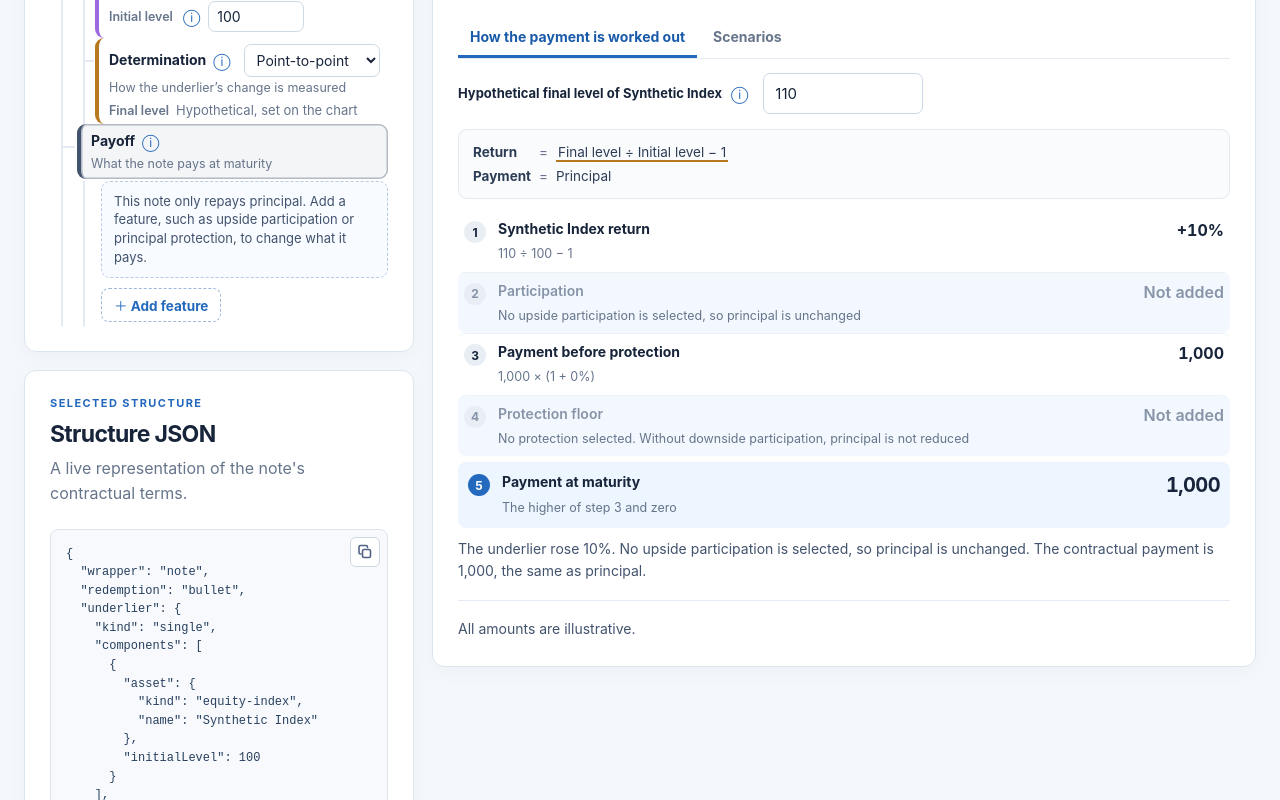
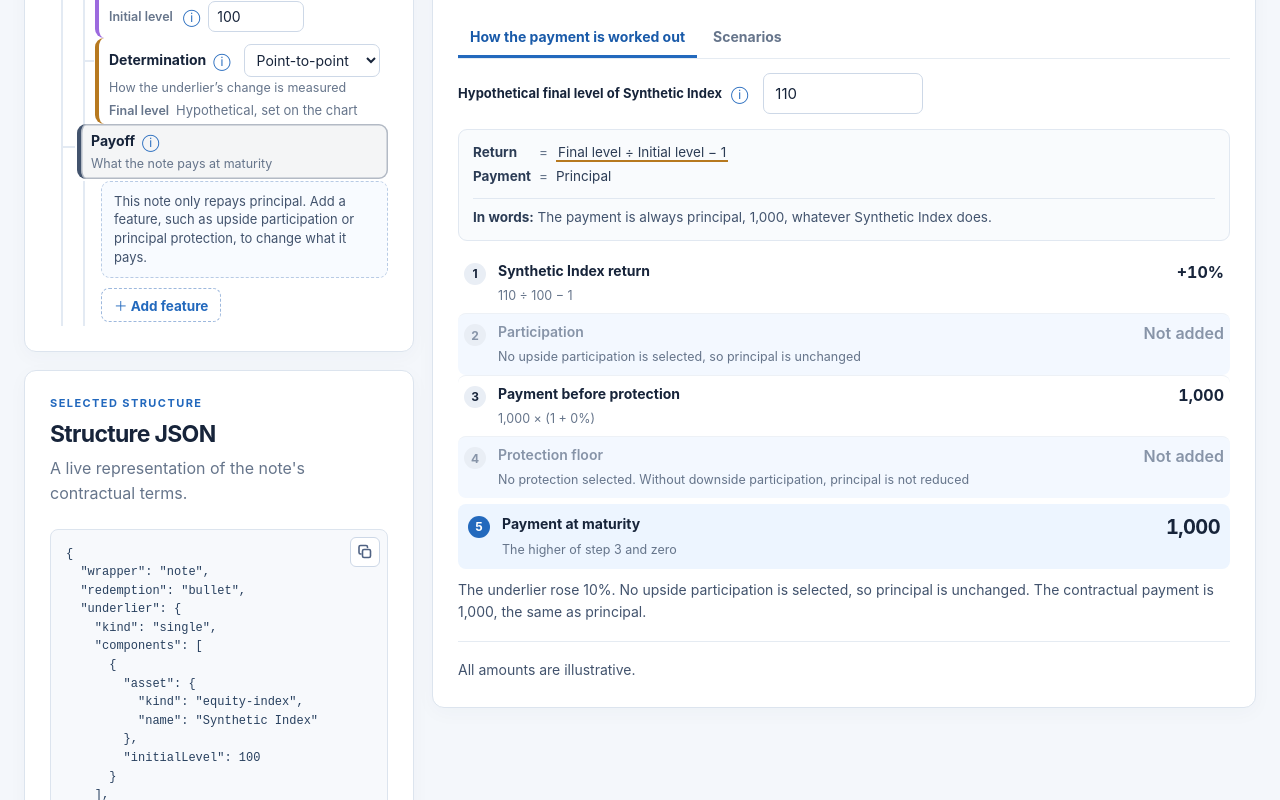
Before and after one commit to sthotakura/spire, a Vue app: page / in a window 1280 px wide. Shown: the part 760-1560 px from the top of the page. Built offline with nearby package versions, Linux system fonts and the light colour scheme.

Commit message:
Describe the payment rule in words under the formula

```diff
--- a/src/App.vue
+++ b/src/App.vue
@@ -6,7 +6,7 @@ import NumberInput from './components/NumberInput.vue'
 import TabGroup from './components/TabGroup.vue'
 import type { ConceptId } from './content/concepts'
 import { marketingNames, type MarketingName } from './content/names'
-import { paymentFormula } from './content/formula'
+import { paymentFormula, paymentInWords } from './content/formula'
 import { explainOutcome } from './content/outcome'
 import { scenarioRows } from './content/scenarios'
 import { isHighlighted } from './content/selection'
@@ -172,6 +172,7 @@ const note = computed<ProtectedParticipationNote>(() => ({
 }))
 const jsonLines = computed(() => structureLines(note.value))
 const formula = computed(() => paymentFormula(note.value))
+const formulaWords = computed(() => paymentInWords(note.value))
 // The asset the final level belongs to. A basket will need one final level per asset, each named this way.
 const underlierLabel = computed(() => assetName.value.trim() || 'the underlier')
 // Copies the JSON exactly as shown. The label says whether it worked, then returns to "Copy" after a moment.
@@ -592,7 +593,7 @@ const chart = computed(() => {
             <template #calculation>
               <div class="hint-field"><div class="field-heading"><label for="final-level">Hypothetical final level of {{ underlierLabel }}</label><button type="button" class="hint-button" aria-label="About final underlier level" aria-controls="final-level-hint" :aria-expanded="activeHint === 'final-level'" @click="toggleHint('final-level')">ⓘ</button><p v-if="activeHint === 'final-level'" id="final-level-hint" class="hint-text" role="tooltip">A hypothetical level for this scenario. Changing it does not change the note's terms.</p></div><NumberInput id="final-level" v-model="finalLevel" class="final-input" /></div>
               <p v-if="finalError" class="errors" role="alert">{{ finalError }}</p>
-              <div class="formula" role="group" aria-label="Payment rule"><div v-for="(line, index) in formula" :key="index" :class="['fline', { limit: !line.lead }]"><span class="flead">{{ line.lead }}</span><span class="feq">{{ line.lead ? '=' : '' }}</span><span class="fexpr"><template v-for="(segment, part) in line.segments" :key="part"><span v-if="segment.concept" :class="['fterm', { on: highlighted(segment.concept) }]" :style="conceptStyle(segment.concept)">{{ segment.text }}</span><template v-else>{{ segment.text }}</template></template></span></div></div>
+              <div class="formula" role="group" aria-label="Payment rule"><div v-for="(line, index) in formula" :key="index" :class="['fline', { limit: !line.lead }]"><span class="flead">{{ line.lead }}</span><span class="feq">{{ line.lead ? '=' : '' }}</span><span class="fexpr"><template v-for="(segment, part) in line.segments" :key="part"><span v-if="segment.concept" :class="['fterm', { on: highlighted(segment.concept) }]" :style="conceptStyle(segment.concept)">{{ segment.text }}</span><template v-else>{{ segment.text }}</template></template></span></div><p class="fwords"><b>In words:</b> {{ formulaWords }}</p></div>
               <ol class="calc-steps" aria-live="polite"><li v-for="step in calculation" :key="step.n" :class="{ hl: step.concept && highlighted(step.concept), muted: step.muted, result: step.result }"><span class="calc-n">{{ step.n }}</span><b>{{ step.title }}</b><span class="calc-value">{{ step.value }}</span><span class="calc-how">{{ step.how }}</span></li></ol>
               <p v-if="outcomeSentence" class="outcome" aria-live="polite">{{ outcomeSentence }}</p>
             </template>
--- a/src/content/formula.ts
+++ b/src/content/formula.ts
@@ -35,3 +35,32 @@ export function paymentFormula(note: ProtectedParticipationNote): FormulaLine[]
   else if (downside) lines.push({ segments: [{ text: 'floored at 0' }] })
   return lines
 }
+
+const amount = (value: number) => Number.isFinite(value) ? value.toLocaleString('en-US', { maximumFractionDigits: 2 }) : '—'
+// A rate applied to a 1% move, so 150% participation reads as 1.5%.
+const perPoint = (rate: number) => Number.isFinite(rate) ? `${rate.toLocaleString('en-US', { maximumFractionDigits: 4 })}%` : '—'
+
+// The same rule in words, with the note's own terms filled in: how a move in the underlier changes the payment, then the
+// limits on it. It says nothing about a particular final level; the worked calculation does that.
+export function paymentInWords(note: ProtectedParticipationNote): string {
+  const { participations, cap, principalProtection } = note.payoff
+  const principal = note.principalAmount
+  const name = note.underlier.components[0].asset.name.trim() || 'the underlier'
+  const upside = participations.find(({ direction }) => direction === 'upside')
+  const downside = participations.find(({ direction }) => direction === 'downside')
+
+  if (!upside && !downside) return `The payment is always principal, ${amount(principal)}, whatever ${name} does.`
+
+  const rise = upside && `each 1% rise in ${name} adds ${perPoint(upside.rate)} of principal`
+  const fall = downside && (upside ? `each 1% fall takes ${perPoint(downside.rate)} away` : `each 1% fall in ${name} takes ${perPoint(downside.rate)} of principal away`)
+  const moves = [rise, fall].filter(Boolean).join(', and ')
+  const unchanged = !upside ? ' A rise leaves principal unchanged.' : !downside ? ' A fall leaves principal unchanged.' : ''
+
+  const floor = principalProtection !== undefined ? amount(principal * principalProtection) : downside ? 'zero' : undefined
+  const ceiling = cap !== undefined ? amount(principal * (1 + cap)) : undefined
+  const limits = ceiling && floor ? ` The payment never goes above ${ceiling} or below ${floor}.`
+    : ceiling ? ` The payment never goes above ${ceiling}.`
+      : floor ? ` The payment never goes below ${floor}.` : ''
+
+  return `${moves[0].toUpperCase()}${moves.slice(1)}.${unchanged}${limits}`
+}
```
Also changed, not shown: src/style.css, 2 other files (tests, documents, lock files or other folders).
